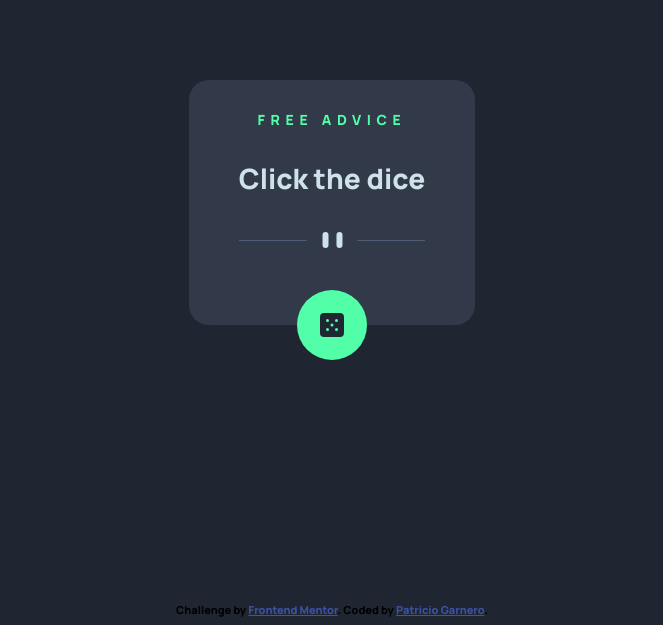
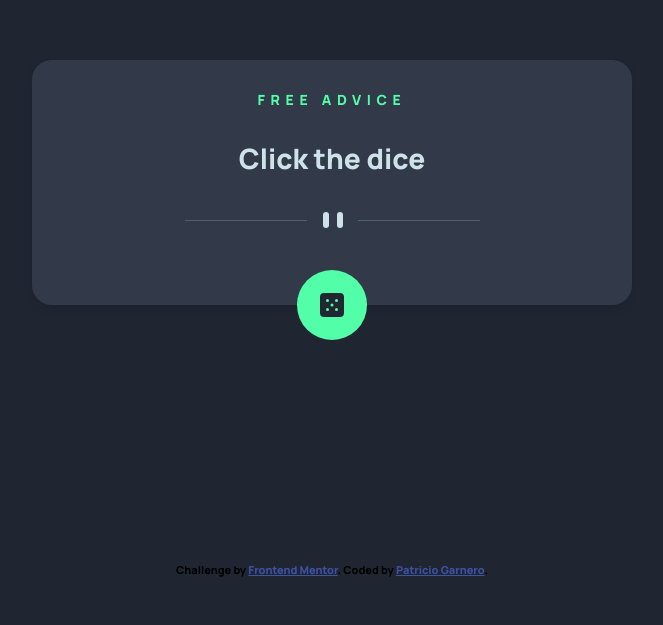
Before and after one commit to patriciogarnero/advice-generator-app, a plain HTML site: page index.html in a window 1280 px wide. Shown: the part 206-831 px from the top of the page, without its empty margins (308-971 px from the left). After the commit the page ends 800 px from the top, so only its background shows below. Drawn offline with Linux system fonts and the light colour scheme.

Commit message:
finished styles

```diff
--- a/styles.css
+++ b/styles.css
@@ -22,7 +22,7 @@ main {
   flex-direction: column;
   align-items: center;
   justify-content: center;
-  height: 100vh;
+  height: 95vh;
 }
 
 .container {
@@ -80,3 +80,17 @@ p {
 .attribution a {
   color: hsl(228, 45%, 44%);
 }
+
+@media (min-width: 1000px) {
+  .container {
+    max-width: 800px;
+    min-width: 600px;
+    -webkit-box-shadow: 0px 5px 10px 0px rgba(0, 0, 0, 0.1);
+    box-shadow: 0px 5px 10px 0px rgba(0, 0, 0, 0.1);
+  }
+  .dice:hover {
+    -webkit-box-shadow: 0px 0px 35px 0px #000000;
+    box-shadow: 0px 0px 35px 0px hsl(150, 100%, 80%);
+    cursor: pointer;
+  }
+}
```
